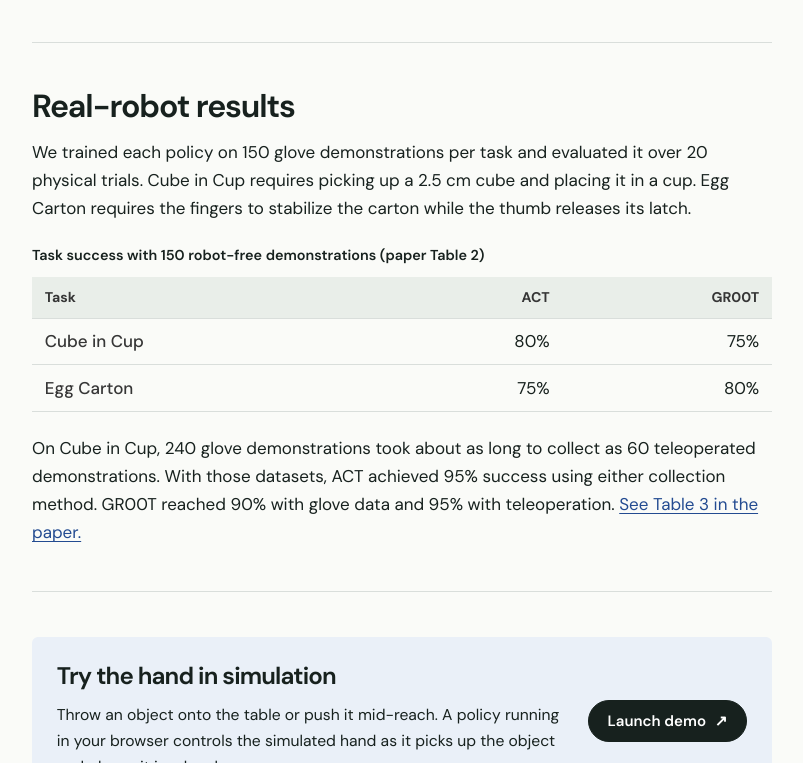
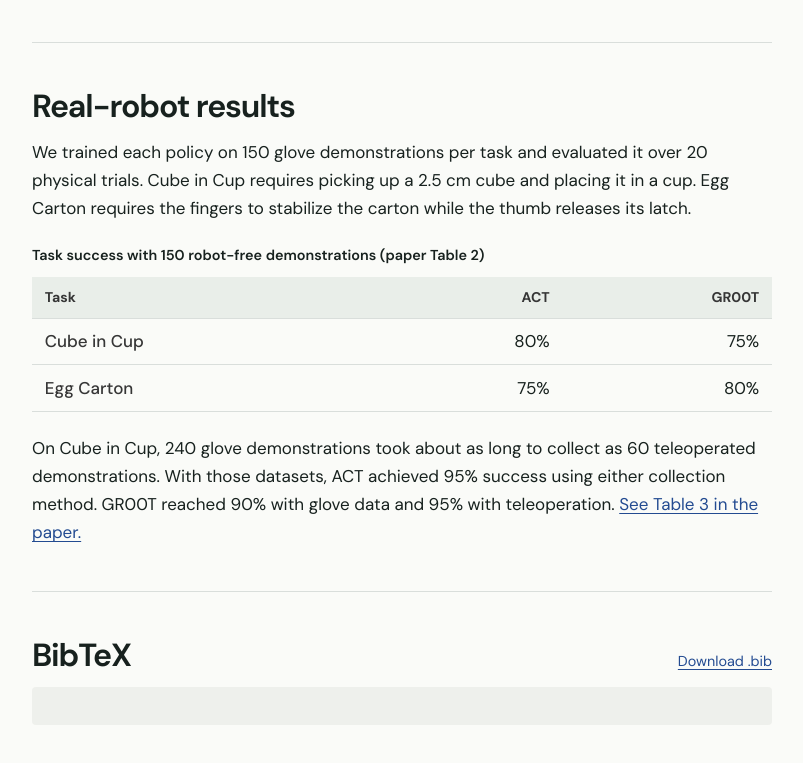
Before and after one commit to Manual-AI/MC-dex-hand, a plain HTML site: page docs/project/index.html in a window 1280 px wide. Shown: the part 2037-2800 px from the top of the page, without its empty margins (238-1041 px from the left). Drawn offline with Linux system fonts and the light colour scheme.

Commit message:
Remove interactive demo links from the paper page

```diff
--- a/docs/project/index.html
+++ b/docs/project/index.html
@@ -4,7 +4,7 @@
   <meta charset="utf-8">
   <meta name="viewport" content="width=device-width, initial-scale=1">
   <title>Democratizing Data-Efficient Robot Learning with Robot-Free Demonstrations | MC-DexHand</title>
-  <meta name="description" content="MC-DexHand pairs a wearable glove with a matched robot hand to learn dexterous manipulation from robot-free demonstrations. Paper, hardware, results and interactive simulation.">
+  <meta name="description" content="MC-DexHand pairs a wearable glove with a matched robot hand to learn dexterous manipulation from robot-free demonstrations. Paper, hardware and real-robot results.">
   <meta name="citation_title" content="Democratizing Data-Efficient Robot Learning with Robot-Free Demonstrations">
   <meta name="citation_author" content="Amir Belder">
   <meta name="citation_author" content="Omri Berman">
@@ -61,7 +61,6 @@
               <div class="publication-links">
                 <a class="button is-rounded is-dark" href="paper/mc-dex-hand-neurips2026.pdf">Read the paper <span class="format">PDF</span></a>
                 <a class="button is-rounded" href="https://github.com/Manual-AI/MC-dex-hand">Code &amp; hardware</a>
-                <a class="button is-rounded" href="bowl/">Interactive demo <span aria-hidden="true">↗</span></a>
               </div>
             </div>
           </div>
@@ -109,12 +108,6 @@
       <p>On Cube in Cup, 240 glove demonstrations took about as long to collect as 60 teleoperated demonstrations. With those datasets, ACT achieved 95% success using either collection method. GR00T reached 90% with glove data and 95% with teleoperation. <a href="paper/mc-dex-hand-neurips2026.pdf#page=7">See Table 3 in the paper.</a></p>
     </section>
 
-    <aside class="demo-panel" aria-labelledby="demo-title">
-      <div><h2 id="demo-title" class="title is-4">Try the hand in simulation</h2>
-      <p>Throw an object onto the table or push it mid-reach. A policy running in your browser controls the simulated hand as it picks up the object and places it in a bowl.</p></div>
-      <a class="button is-rounded is-dark" href="bowl/">Launch demo <span aria-hidden="true">↗</span></a>
-    </aside>
-
     <section class="paper-section citation" id="BibTeX" aria-labelledby="citation-title">
       <div class="citation-heading"><h2 id="citation-title" class="title is-3">BibTeX</h2><a href="paper/citation.bib" download>Download .bib</a></div>
       <pre><code><!-- paper-citation --></code></pre>
--- a/docs/project/paper.css
+++ b/docs/project/paper.css
@@ -59,10 +59,10 @@ a:focus-visible, video:focus-visible { outline: 3px solid var(--accent); outline
 .teaser-media a { display: block; }
 figcaption { font-size: .89rem; line-height: 1.55; color: var(--muted); margin-top: .65rem; }
 figcaption strong { color: var(--ink); }
-.paper-section, .demo-panel { width: min(740px, calc(100% - 3rem)); margin-inline: auto; }
+.paper-section { width: min(740px, calc(100% - 3rem)); margin-inline: auto; }
 .paper-section { padding: 2.8rem 0; border-bottom: 1px solid var(--rule); }
 .abstract { padding-top: 3.5rem; }
-.paper-section .title, .demo-panel .title { color: var(--ink); font-weight: 650; letter-spacing: -.036em; margin-bottom: .85rem; }
+.paper-section .title { color: var(--ink); font-weight: 650; letter-spacing: -.036em; margin-bottom: .85rem; }
 .paper-section p + p { margin-top: .9rem; }
 .paper-section p a, figcaption a, .footer a, .citation-heading a { text-decoration: underline; text-underline-offset: .18em; }
 .method-figure { margin: 1.5rem 0; }
@@ -74,8 +74,6 @@ th:first-child { text-align: left !important; }
 thead { background: #e9eee9; }
 thead th { font-size: .88rem; }
 tbody th { font-weight: 500; }
-.demo-panel { display: flex; align-items: center; gap: 1.5rem; justify-content: space-between; background: #eaf0f8; border-radius: 6px; padding: 1.55rem; margin-top: 2.8rem; }
-.demo-panel p { font-size: .98rem; }
 .citation { border: 0; }
 .citation-heading { display: flex; align-items: baseline; justify-content: space-between; gap: .5rem; }
 .citation-heading a { font-size: .9rem; }
@@ -83,11 +81,9 @@ pre { white-space: pre-wrap; overflow-wrap: anywhere; background: #eef0ec; color
 .footer { border-top: 1px solid var(--rule); padding: 1.75rem 1.5rem 2rem; background: transparent; text-align: center; font-size: .85rem; color: var(--muted); }
 .footer p + p { margin-top: .3rem; }
 @media (max-width: 600px) {
-  .site-nav, .teaser, .paper-section, .demo-panel { width: calc(100% - 2rem); }
+  .site-nav, .teaser, .paper-section { width: calc(100% - 2rem); }
   .hero-body { padding-bottom: 1.6rem; }
   .publication-links { gap: .45rem; }
   .publication-links .button { font-size: .83rem; padding-inline: .85rem; }
-  .demo-panel { display: block; }
-  .demo-panel .button { margin-top: 1rem; }
   .paper-section { padding-block: 2rem; }
 }
```
